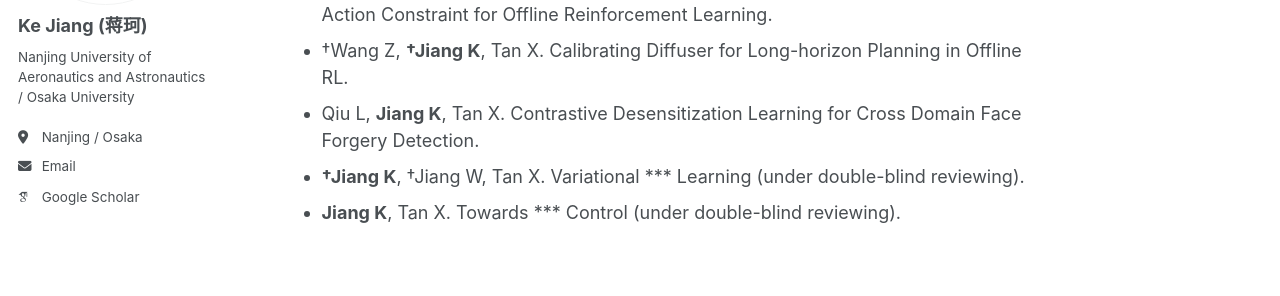
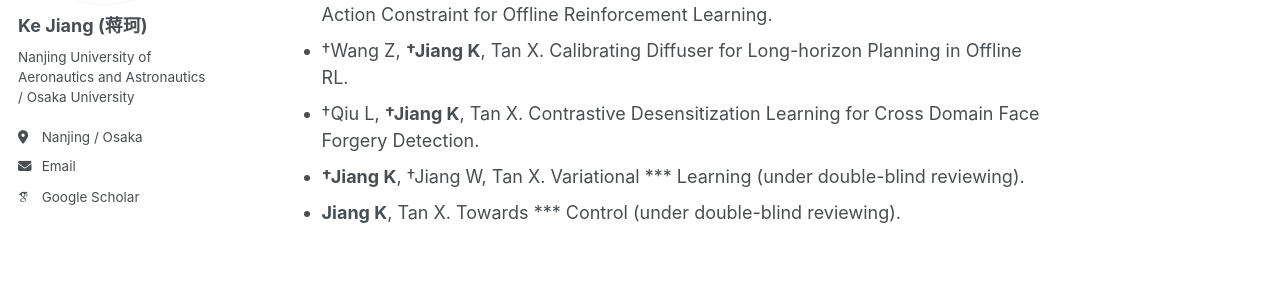
Before and after one commit to Jack10843/Jack10843.github.io, a Jekyll site: the page built from _pages/about.md, in a window 1280 px wide and 900 px high, scrolled down 1100 px. Shown: the part 276-572 px from the top of the window. Built offline with Jekyll 4.4.1, drawn with Linux system fonts in a browser that asks for light colours; some web fonts are replaced.

```diff
--- a/_pages/about.md
+++ b/_pages/about.md
@@ -39,6 +39,6 @@ Preprints
 ======
  - **Jiang K**, Jiang W, Yao L, Tan X. Beyond Non-Expert Demonstrations: Outcome-Driven Action Constraint for Offline Reinforcement Learning.
  - †Wang Z, **†Jiang K**, Tan X. Calibrating Diffuser for Long-horizon Planning in Offline RL.
- - Qiu L, **Jiang K**, Tan X. Contrastive Desensitization Learning for Cross Domain Face Forgery Detection.
+ - †Qiu L, **†Jiang K**, Tan X. Contrastive Desensitization Learning for Cross Domain Face Forgery Detection.
  - **†Jiang K**, †Jiang W, Tan X. Variational *** Learning (under double-blind reviewing).
  - **Jiang K**, Tan X. Towards *** Control (under double-blind reviewing).
```
